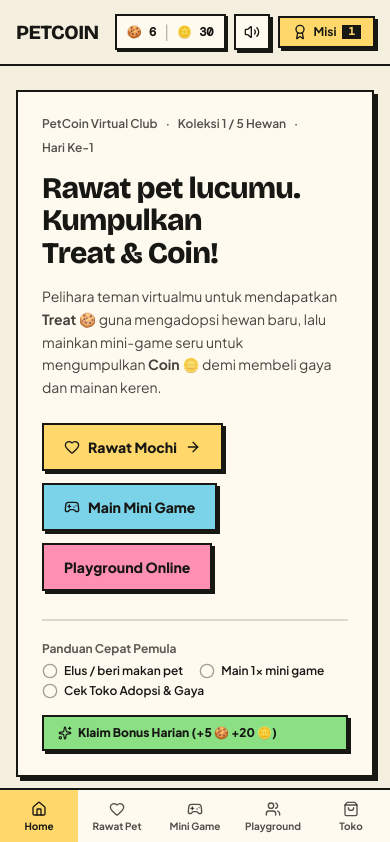
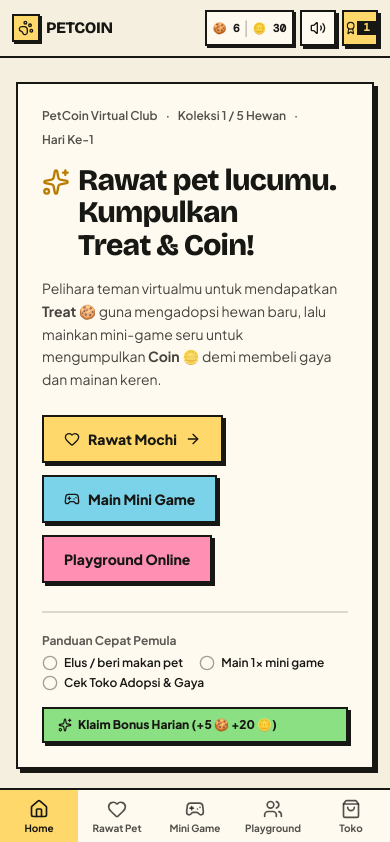
Before and after one commit to lucy850/PetCoin_fun, a React (Vite) app: page / in a window 390 px wide. Shown: the top 842 px of the page. Built offline with nearby package versions, Linux system fonts and the light colour scheme.

Commit message:
Enhance UI components with icons and improve layout for better user experience

```diff
--- a/index.html
+++ b/index.html
@@ -2,7 +2,7 @@
 <html lang="id">
   <head>
     <meta charset="UTF-8" />
-    <meta name="viewport" content="width=device-width, initial-scale=1.0" />
+    <meta name="viewport" content="width=device-width, initial-scale=1.0, viewport-fit=cover" />
     <meta name="theme-color" content="#f5efdf" />
     <title>PetCoin — Rawat Hewan, Main Mini Game & Koleksi Pet</title>
     <meta
--- a/src/components/CareRoomView.tsx
+++ b/src/components/CareRoomView.tsx
@@ -256,7 +256,10 @@ export function CareRoomView({ onNavigate }: CareRoomViewProps) {
               <div className="font-mono-num text-[11px] font-bold text-[#171713]/65">
                 ROOM {activeRoom.number} / 04 · {activePetDef.speciesLabel}
               </div>
-              <h1 className="font-display text-2xl sm:text-3xl font-extrabold">{activeRoom.name}</h1>
+              <h1 className="flex items-center gap-2 font-display text-2xl sm:text-3xl font-extrabold">
+                <activeRoom.icon className="w-6 h-6 sm:w-7 sm:h-7 shrink-0" aria-hidden="true" />
+                {activeRoom.name}
+              </h1>
             </div>
 
             <div className="flex items-center gap-1.5">
--- a/src/components/HomeView.tsx
+++ b/src/components/HomeView.tsx
@@ -56,8 +56,9 @@ export function HomeView({ onNavigate, onOpenMissions }: HomeViewProps) {
               <span>Hari Ke-{state.daily.streakDay}</span>
             </div>
 
-            <h1 className="font-display text-3xl sm:text-5xl font-extrabold tracking-tight leading-[1.08] text-[#171713]">
-              Rawat pet lucumu. Kumpulkan Treat &amp; Coin!
+            <h1 className="flex items-start gap-2 font-display text-3xl sm:text-5xl font-extrabold tracking-tight leading-[1.08] text-[#171713]">
+              <Sparkles className="w-7 h-7 sm:w-9 sm:h-9 shrink-0 mt-1 text-[#b77d00]" aria-hidden="true" />
+              <span>Rawat pet lucumu. Kumpulkan Treat &amp; Coin!</span>
             </h1>
 
             <p className="text-sm sm:text-base text-[#171713]/80 max-w-xl leading-relaxed">
--- a/src/components/MiniGamesView.tsx
+++ b/src/components/MiniGamesView.tsx
@@ -405,7 +405,10 @@ export function MiniGamesView() {
       <div className="flex flex-col md:flex-row md:items-end justify-between gap-4">
         <div>
           <p className="text-xs font-bold text-[#171713]/65">Arcade · Kumpulkan Coin 🪙</p>
-          <h1 className="font-display text-3xl sm:text-4xl font-extrabold">Mini Game PetCoin</h1>
+          <h1 className="flex items-center gap-2 font-display text-3xl sm:text-4xl font-extrabold">
+            <Gamepad2 className="w-7 h-7 sm:w-8 sm:h-8 shrink-0" aria-hidden="true" />
+            Mini Game PetCoin
+          </h1>
           <p className="text-sm text-[#171713]/80 mt-1">
             Bermain bersama <strong>{activePetDef.name}</strong> untuk panen Coin dan beli aksesori di Toko!
           </p>
--- a/src/components/Navbar.tsx
+++ b/src/components/Navbar.tsx
@@ -1,4 +1,4 @@
-import { Award, Gamepad2, Heart, Home, ShoppingBag, Users, Volume2, VolumeX } from 'lucide-react';
+import { Award, Gamepad2, Heart, Home, PawPrint, ShoppingBag, Users, Volume2, VolumeX } from 'lucide-react';
 import { useGameStore } from '../hooks/useGameStore';
 import { ActiveView } from '../types/game';
 import { sfx } from '../utils/sound';
@@ -28,14 +28,17 @@ export function Navbar({ activeView, onNavigate, onOpenMissions }: NavbarProps)
   return (
     <>
       <header className="sticky top-0 z-40 border-b-2 border-[#171713] bg-[#f5efdf]">
-        <div className="max-w-[1240px] mx-auto px-4 sm:px-6 h-16 flex items-center justify-between gap-4 sm:gap-8">
+        <div className="max-w-[1240px] mx-auto px-3 sm:px-6 h-14 sm:h-16 flex items-center justify-between gap-2 sm:gap-8">
           {/* Zone 1: Single-line Brand Wordmark */}
           <button
             type="button"
             onClick={() => handleNav('home')}
-            className="font-display text-xl sm:text-2xl font-extrabold tracking-tight text-[#171713] whitespace-nowrap shrink-0 cursor-pointer hover:opacity-80 transition-opacity"
+            className="flex items-center gap-1.5 sm:gap-2 font-display text-base sm:text-2xl font-extrabold tracking-tight text-[#171713] whitespace-nowrap shrink-0 cursor-pointer hover:opacity-80 transition-opacity"
           >
-            PETCOIN
+            <span className="w-7 h-7 sm:w-9 sm:h-9 flex items-center justify-center border-2 border-[#171713] bg-[#ffd86b] shadow-[2px_2px_0_#171713]">
+              <PawPrint className="w-4 h-4 sm:w-5 sm:h-5" aria-hidden="true" />
+            </span>
+            <span>PETCOIN</span>
           </button>
 
           {/* Zone 2: 5 Clean Single-Line Nav Links */}
@@ -60,18 +63,18 @@ export function Navbar({ activeView, onNavigate, onOpenMissions }: NavbarProps)
           </nav>
 
           {/* Zone 3: Dual Economy Balances + Audio + Misi Action */}
-          <div className="flex items-center gap-2 sm:gap-3 shrink-0">
+          <div className="flex items-center gap-1.5 sm:gap-3 shrink-0">
             <div
-              className="flex items-center gap-2 border-2 border-[#171713] bg-[#fffaf0] px-2.5 py-1 shadow-[2px_2px_0_#171713]"
+              className="flex items-center gap-1 sm:gap-2 border-2 border-[#171713] bg-[#fffaf0] px-1.5 sm:px-2.5 py-1 shadow-[2px_2px_0_#171713]"
               title="Treat dari merawat pet (untuk adopsi hewan) & Coin dari mini game (untuk beli aksesori)"
             >
-              <span className="font-mono-num text-xs sm:text-sm font-bold whitespace-nowrap">
+              <span className="font-mono-num text-[11px] sm:text-sm font-bold whitespace-nowrap">
                 🍪 {state.treats}
               </span>
               <span className="text-[#171713]/30" aria-hidden="true">
                 |
               </span>
-              <span className="font-mono-num text-xs sm:text-sm font-bold whitespace-nowrap">
+              <span className="font-mono-num text-[11px] sm:text-sm font-bold whitespace-nowrap">
                 🪙 {state.coins}
               </span>
             </div>
@@ -81,7 +84,7 @@ export function Navbar({ activeView, onNavigate, onOpenMissions }: NavbarProps)
               onClick={toggleMute}
               aria-label={state.muted ? 'Nyalakan suara' : 'Matikan suara'}
               title={state.muted ? 'Nyalakan suara' : 'Matikan suara'}
-              className="neo-btn bg-[#fffaf0] w-9 h-9 flex items-center justify-center shrink-0"
+              className="neo-btn bg-[#fffaf0] w-9 h-9 sm:w-10 sm:h-10 flex items-center justify-center shrink-0"
             >
               {state.muted ? <VolumeX className="w-4 h-4" /> : <Volume2 className="w-4 h-4" />}
             </button>
@@ -92,10 +95,11 @@ export function Navbar({ activeView, onNavigate, onOpenMissions }: NavbarProps)
                 sfx.playPop();
                 onOpenMissions();
               }}
-              className="neo-btn bg-[#ffd86b] px-3 py-1.5 text-xs sm:text-sm font-bold flex items-center gap-1.5 whitespace-nowrap shrink-0"
+              aria-label={`Misi${claimableCount > 0 ? `, ${claimableCount} dapat diklaim` : ''}`}
+              className="neo-btn bg-[#ffd86b] w-9 h-9 sm:w-auto sm:h-auto sm:px-3 sm:py-1.5 text-xs sm:text-sm font-bold flex items-center justify-center sm:gap-1.5 whitespace-nowrap shrink-0"
             >
               <Award className="w-4 h-4" />
-              <span>Misi</span>
+              <span className="hidden sm:inline">Misi</span>
               {claimableCount > 0 && (
                 <span className="font-mono-num bg-[#171713] text-[#ffd86b] text-[11px] px-1.5 py-0.2 leading-tight">
                   {claimableCount}
@@ -109,7 +113,7 @@ export function Navbar({ activeView, onNavigate, onOpenMissions }: NavbarProps)
       {/* Mobile Bottom Navigation (compact <= 56px) */}
       <nav
         aria-label="Navigasi seluler"
-        className="md:hidden fixed bottom-0 left-0 right-0 z-40 border-t-2 border-[#171713] bg-[#fffaf0] grid grid-cols-5 h-14"
+        className="md:hidden fixed bottom-0 left-0 right-0 z-40 border-t-2 border-[#171713] bg-[#fffaf0] grid grid-cols-5 h-[calc(3.5rem+env(safe-area-inset-bottom))] pb-[env(safe-area-inset-bottom)]"
       >
         {NAV_ITEMS.map(item => {
           const Icon = item.icon;
@@ -123,7 +127,7 @@ export function Navbar({ activeView, onNavigate, onOpenMissions }: NavbarProps)
                 isActive ? 'bg-[#ffd86b] text-[#171713]' : 'text-[#171713]/75'
               }`}
             >
-              <Icon className="w-4 h-4" />
+              <Icon className="w-5 h-5" />
               <span>{item.label}</span>
             </button>
           );
--- a/src/components/ShopView.tsx
+++ b/src/components/ShopView.tsx
@@ -62,7 +62,10 @@ export function ShopView({ onNavigate }: ShopViewProps) {
       <div className="flex flex-col md:flex-row md:items-end justify-between gap-4">
         <div>
           <p className="text-xs font-bold text-[#171713]/65">Toko PetCoin · 2 Mata Uang</p>
-          <h1 className="font-display text-3xl sm:text-4xl font-extrabold">Adopsi Pet &amp; Butik Gaya</h1>
+          <h1 className="flex items-center gap-2 font-display text-3xl sm:text-4xl font-extrabold">
+            <ShoppingBag className="w-7 h-7 sm:w-8 sm:h-8 shrink-0" aria-hidden="true" />
+            Adopsi Pet &amp; Butik Gaya
+          </h1>
           <p className="text-sm text-[#171713]/80 mt-1">
             Gunakan <strong>Treat 🍪</strong> untuk adopsi hewan baru, dan <strong>Coin 🪙</strong> untuk membeli aksesori serta mainan.
           </p>
```
Also changed, not shown: src/components/PlaygroundView.tsx (+6 -2 lines).
